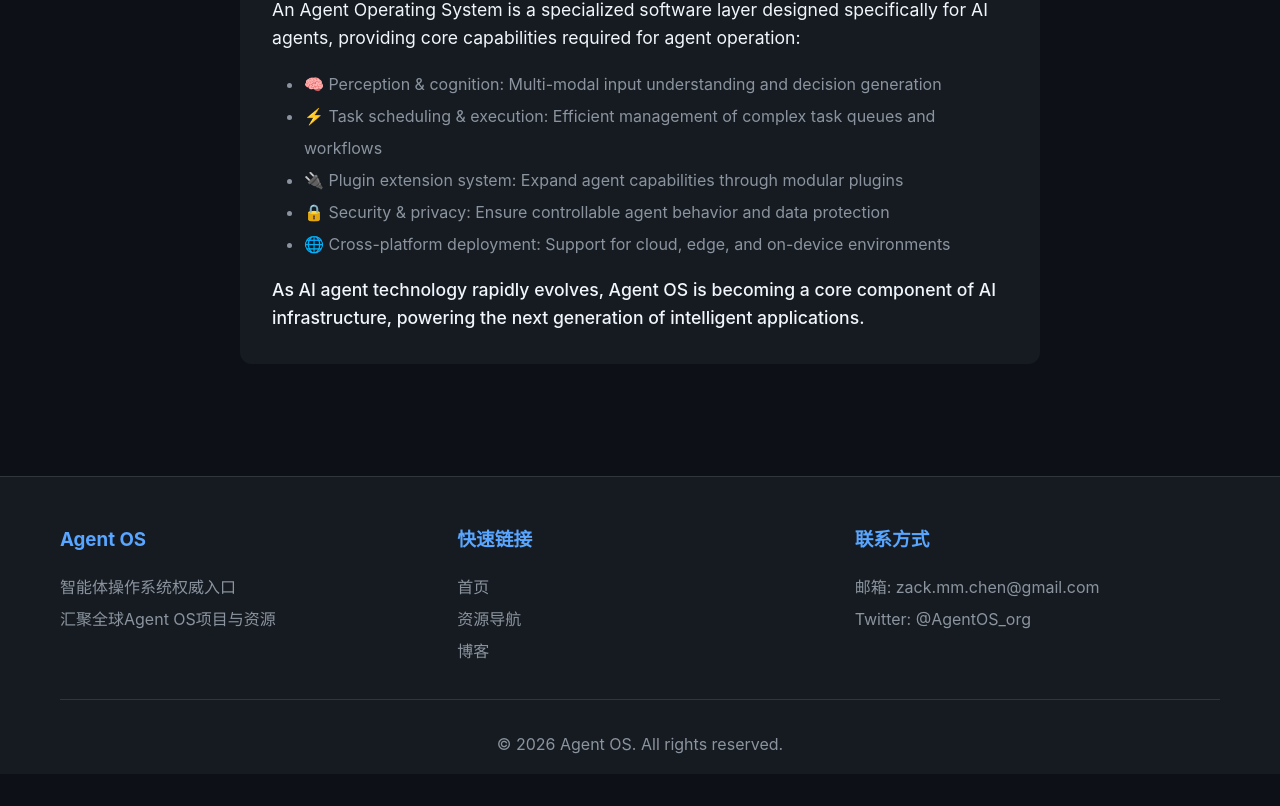
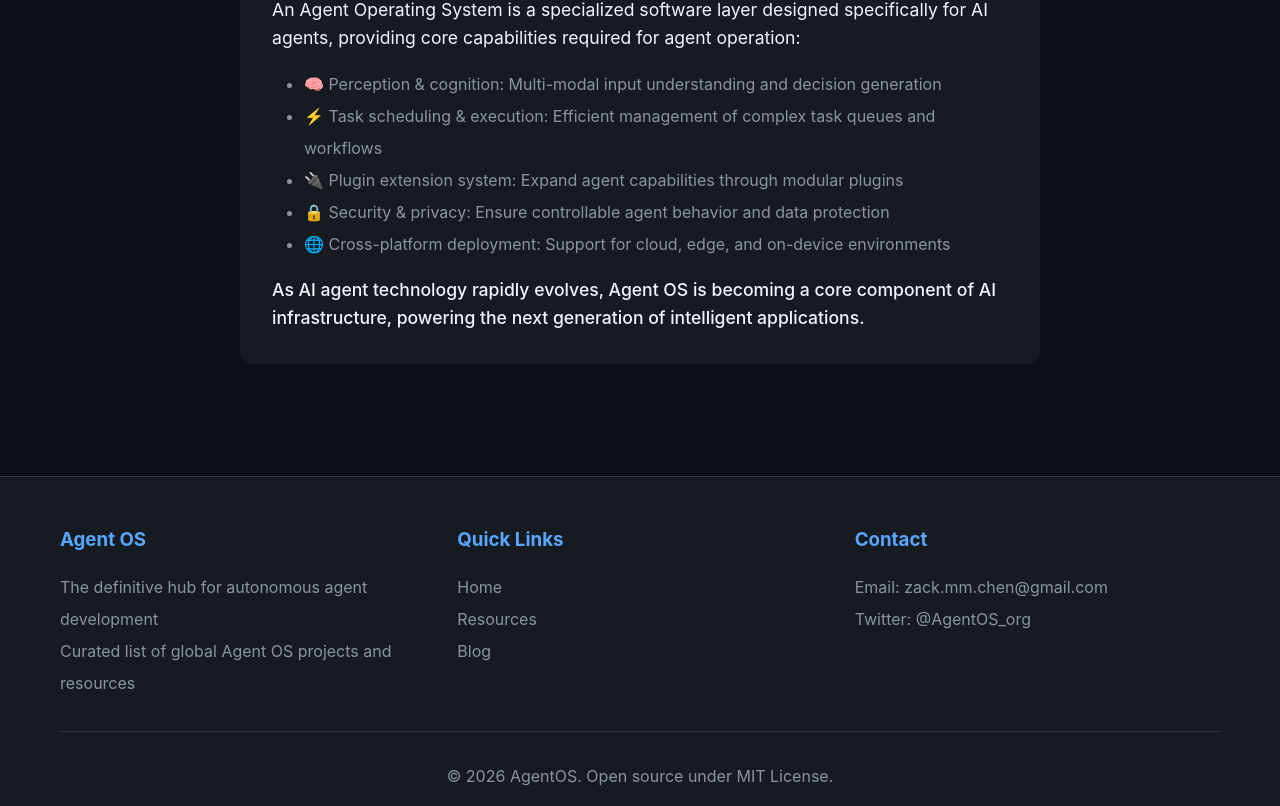
Before and after one commit to zc911/agentos.md, a React (Vite) app: page / in a window 1280 px wide. Shown: the part 1419-2225 px from the top of the page. Before the commit the page ends 2193 px from the top, so only its background shows below. Built offline with nearby package versions, Linux system fonts and the light colour scheme.

Commit message:
feat: 改为英文版，UI优化为OpenClaw深色风格

```diff
--- a/index.html
+++ b/index.html
@@ -1,10 +1,17 @@
 <!DOCTYPE html>
-<html lang="zh-CN">
+<html lang="en">
   <head>
     <meta charset="UTF-8" />
     <meta name="viewport" content="width=device-width, initial-scale=1.0" />
-    <title>Agent OS - 智能体操作系统官方站</title>
-    <meta name="description" content="Agent OS 行业全景图、资源导航、技术博客，智能体操作系统权威入口" />
+    <title>Agent OS - The Operating System for Autonomous Agents</title>
+    <meta name="description" content="Agent OS ecosystem, resources, and technical blog. The definitive hub for autonomous agent development." />
+    <meta property="og:title" content="Agent OS - The Operating System for Autonomous Agents">
+    <meta property="og:description" content="Agent OS ecosystem, resources, and technical blog. The definitive hub for autonomous agent development.">
+    <meta property="og:type" content="website">
+    <meta property="og:url" content="https://agentos.md">
+    <meta name="twitter:card" content="summary_large_image">
+    <meta name="twitter:title" content="Agent OS - The Operating System for Autonomous Agents">
+    <meta name="twitter:description" content="Agent OS ecosystem, resources, and technical blog. The definitive hub for autonomous agent development.">
   </head>
   <body>
     <div id="root"></div>
--- a/src/components/Footer.jsx
+++ b/src/components/Footer.jsx
@@ -7,23 +7,23 @@ const Footer = () => {
         <div className="footer-content">
           <div className="footer-section">
             <h3>Agent OS</h3>
-            <p>智能体操作系统权威入口</p>
-            <p>汇聚全球Agent OS项目与资源</p>
+            <p>The definitive hub for autonomous agent development</p>
+            <p>Curated list of global Agent OS projects and resources</p>
           </div>
           <div className="footer-section">
-            <h3>快速链接</h3>
-            <p><a href="/">首页</a></p>
-            <p><a href="/navigation">资源导航</a></p>
-            <p><a href="/blog">博客</a></p>
+            <h3>Quick Links</h3>
+            <p><a href="/">Home</a></p>
+            <p><a href="/navigation">Resources</a></p>
+            <p><a href="/blog">Blog</a></p>
           </div>
           <div className="footer-section">
-            <h3>联系方式</h3>
-            <p>邮箱: <a href="mailto:zack.mm.chen@gmail.com">zack.mm.chen@gmail.com</a></p>
+            <h3>Contact</h3>
+            <p>Email: <a href="mailto:zack.mm.chen@gmail.com">zack.mm.chen@gmail.com</a></p>
             <p>Twitter: @AgentOS_org</p>
           </div>
         </div>
         <div className="footer-bottom">
-          <p>&copy; 2026 Agent OS. All rights reserved.</p>
+          <p>&copy; 2026 AgentOS. Open source under MIT License.</p>
         </div>
       </div>
     </footer>
```
Also changed, not shown: 2 other files (tests, documents, lock files or other folders).
